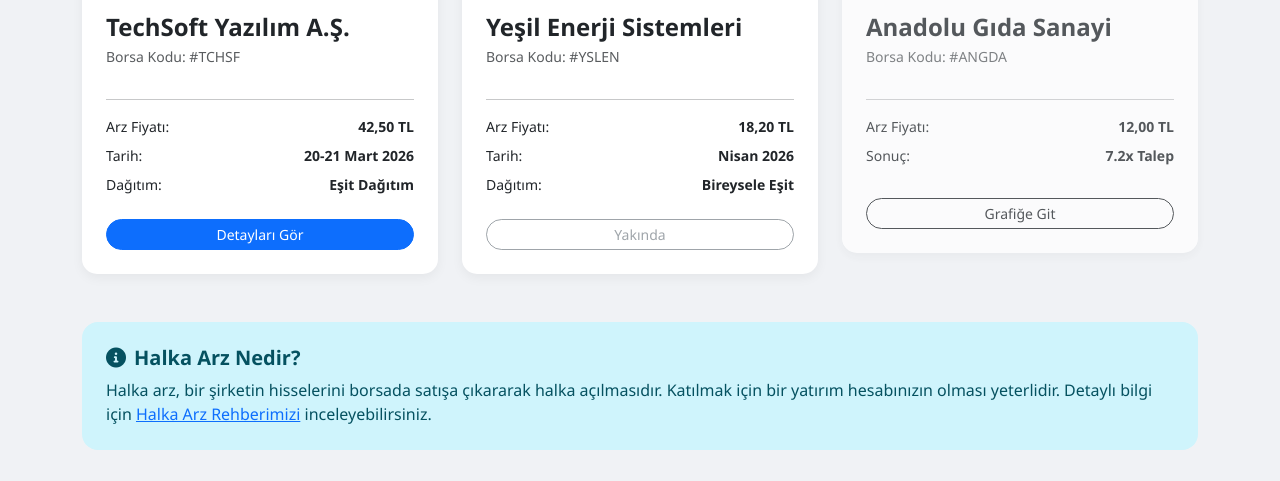
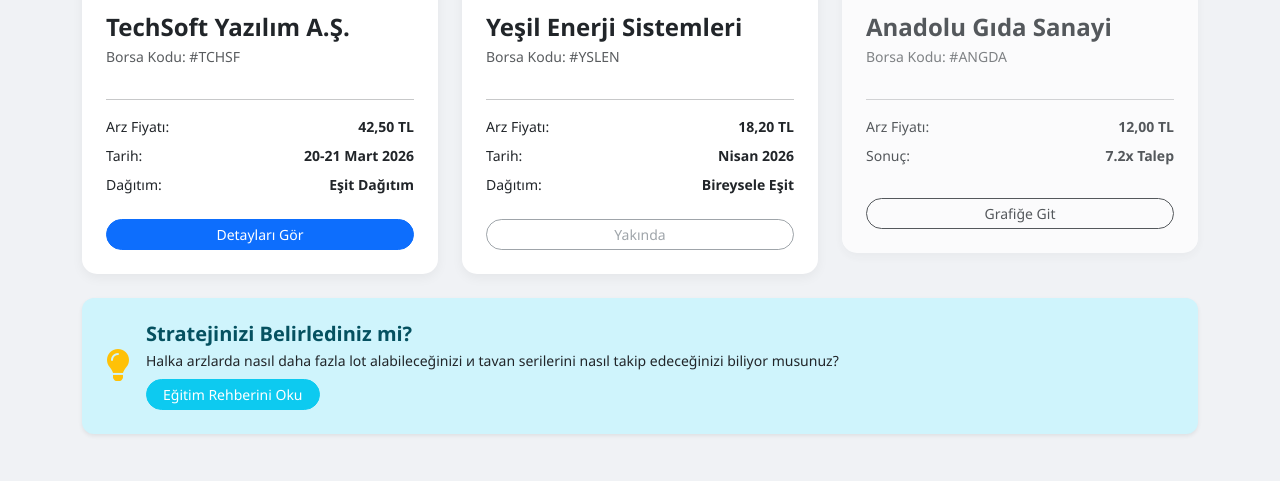
Before and after one commit to borsatry/borsa, a plain HTML site: page halka-arz-takvimi.html in a window 1280 px wide. Shown: the part 319-800 px from the top of the page. Drawn offline with nearby package versions, Linux system fonts and the light colour scheme.

Commit message:
Update halka-arz-takvimi.html

```diff
--- a/halka-arz-takvimi.html
+++ b/halka-arz-takvimi.html
@@ -88,7 +88,16 @@
             </div>
         </div>
     </div>
-
+<div class="alert alert-info border-0 shadow-sm p-4 my-4" style="border-radius: 12px;">
+    <div class="d-flex align-items-center">
+        <div class="me-3"><i class="fas fa-lightbulb fa-2x text-warning"></i></div>
+        <div>
+            <h5 class="fw-bold mb-1">Stratejinizi Belirlediniz mi?</h5>
+            <p class="mb-2 text-dark small">Halka arzlarda nasıl daha fazla lot alabileceğinizi и tavan serilerini nasıl takip edeceğinizi biliyor musunuz?</p>
+            <a href="blog/halka-arz-katilim-rehberi-2026.html" class="btn btn-sm btn-info text-white rounded-pill px-3">Eğitim Rehberini Oku</a>
+        </div>
+    </div>
+</div>
     <div class="alert alert-info mt-5 border-0 rounded-4 p-4">
         <h5 class="fw-bold"><i class="fas fa-info-circle me-2"></i>Halka Arz Nedir?</h5>
         <p class="mb-0">Halka arz, bir şirketin hisselerini borsada satışa çıkararak halka açılmasıdır. Katılmak için bir yatırım hesabınızın olması yeterlidir. Detaylı bilgi için <a href="blog/articles/halka-arz-rehberi.html">Halka Arz Rehberimizi</a> inceleyebilirsiniz.</p>
```
